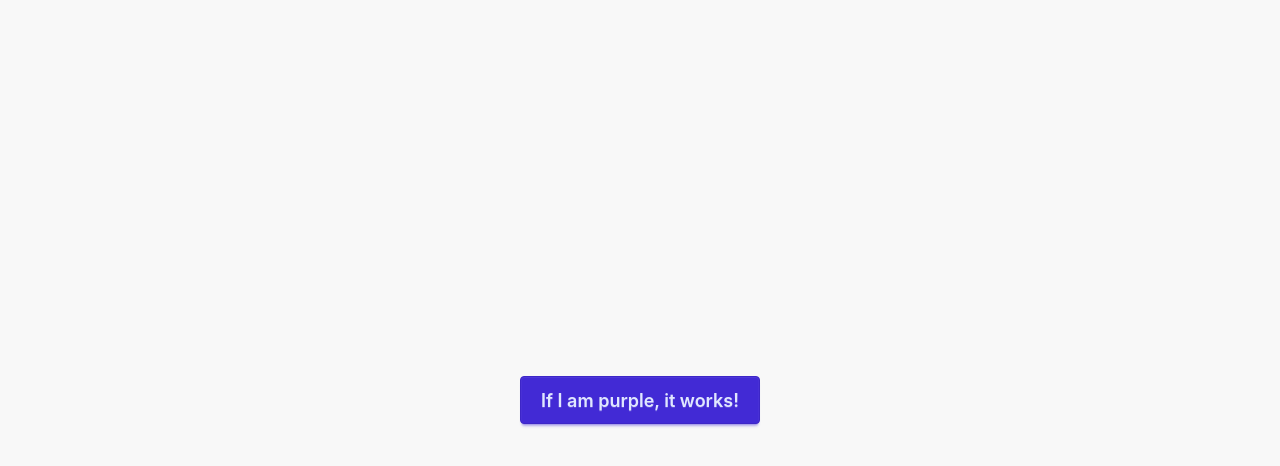
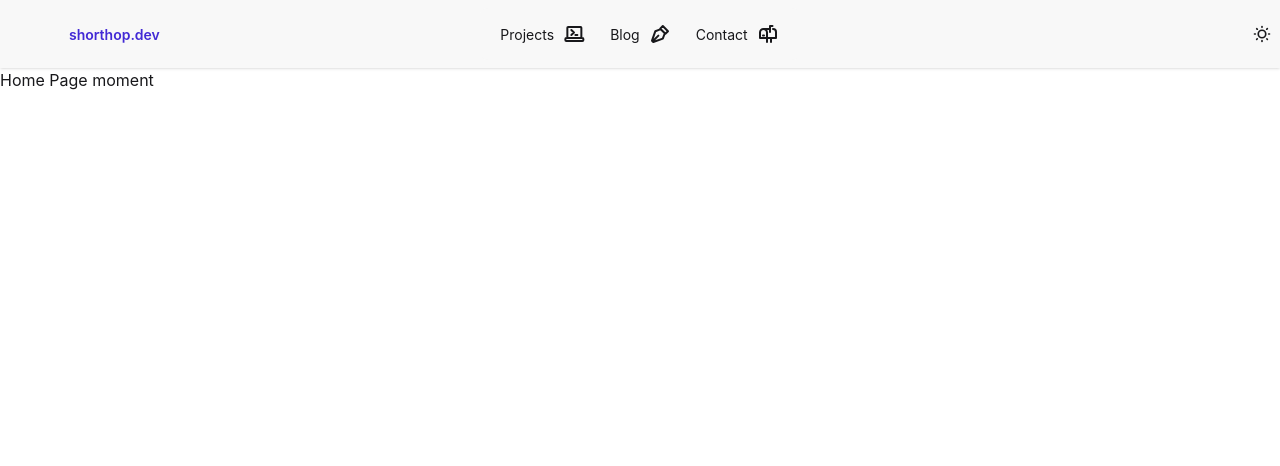
Before and after one commit to CrispyTonkatsu/shorthop.app, a React (Vite) app: page / in a window 1280 px wide. Shown: the top 466 px of the page. Built offline with nearby package versions, Linux system fonts and the light colour scheme.

Commit message:
Completed part of the navbar

```diff
--- a/package.json
+++ b/package.json
@@ -14,6 +14,7 @@
     "daisyui": "^5.6.16",
     "react": "^19.2.7",
     "react-dom": "^19.2.7",
+    "react-router-dom": "^7.18.1",
     "tailwindcss": "^4.3.2"
   },
   "devDependencies": {
--- a/src/App.tsx
+++ b/src/App.tsx
@@ -1,7 +1,17 @@
+import { BrowserRouter, Routes, Route } from "react-router-dom";
+import Home from "./pages/Home.tsx";
+import Navbar from "./components/navbar/Navbar.tsx";
+import Projects from "./pages/Projects.tsx";
+
 export default function App() {
   return (
-    <div className="flex h-screen items-center justify-center bg-base-200">
-      <button className="btn btn-primary btn-lg">If I am purple, it works!</button>
-    </div>
+    <BrowserRouter>
+      <Navbar />
+
+      <Routes>
+        <Route path="/" element={<Home />} />
+        <Route path="/projects" element={<Projects />} />
+      </Routes>
+    </BrowserRouter>
   );
 }
--- /dev/null
+++ b/src/components/navbar/MainButton.tsx
@@ -0,0 +1,14 @@
+import { Link } from "react-router-dom";
+
+export default function MainButton() {
+  const MainButtonData = {
+    label: "shorthop.dev",
+    link: "/",
+  };
+
+  return (
+    <Link className="btn btn-neutral" to={MainButtonData.link}>
+      {MainButtonData.label}
+    </Link>
+  );
+}
--- /dev/null
+++ b/src/components/navbar/Navbar.tsx
@@ -0,0 +1,87 @@
+import { Link } from "react-router-dom";
+import ThemeSwapper from "./ThemeSwapper";
+
+export default function Navbar() {
+  return (
+    <div className="navbar hidden lg:flex bg-base-200 shadow-sm">
+      <div className="navbar-start">
+        <Link className="px-15 btn btn-primary btn-ghost" to="/">
+          shorthop.dev
+        </Link>
+      </div>
+      <div className="navbar-center">
+        <ul className="menu menu-horizontal bg-base-200 rounded-box">
+          <li>
+            <Link to="/projects">
+              Projects
+              <svg
+                className="w-[24px] h-[24px]"
+                aria-hidden="true"
+                xmlns="http://www.w3.org/2000/svg"
+                width="24"
+                height="24"
+                fill="none"
+                viewBox="0 0 24 24"
+              >
+                <path
+                  stroke="currentColor"
+                  strokeLinecap="round"
+                  strokeLinejoin="round"
+                  strokeWidth="2"
+                  d="M5.35709 16V5.78571c0-.43393.34822-.78571.77777-.78571H18.5793c.4296 0 .7778.35178.7778.78571V16M5.35709 16h-1c-.55229 0-1 .4477-1 1v1c0 .5523.44771 1 1 1H20.3571c.5523 0 1-.4477 1-1v-1c0-.5523-.4477-1-1-1h-1M5.35709 16H19.3571M9.35709 8l2.62501 2.5L9.35709 13m4.00001 0h2"
+                />
+              </svg>
+            </Link>
+          </li>
+          <li>
+            <Link to="/projects">
+              Blog
+              <svg
+                className="w-[24px] h-[24px]"
+                aria-hidden="true"
+                xmlns="http://www.w3.org/2000/svg"
+                width="24"
+                height="24"
+                fill="none"
+                viewBox="0 0 24 24"
+              >
+                <path
+                  stroke="currentColor"
+                  strokeLinecap="round"
+                  strokeLinejoin="round"
+                  strokeWidth="2"
+                  d="m4.988 19.012 5.41-5.41m2.366-6.424 4.058 4.058-2.03 5.41L5.3 20 4 18.701l3.355-9.494 5.41-2.029Zm4.626 4.625L12.197 6.61 14.807 4 20 9.194l-2.61 2.61Z"
+                />
+              </svg>
+            </Link>
+          </li>
+          <li>
+            <Link to="/projects">
+              Contact
+              <svg
+                className="w-[24px] h-[24px]"
+                aria-hidden="true"
+                xmlns="http://www.w3.org/2000/svg"
+                width="24"
+                height="24"
+                fill="none"
+                viewBox="0 0 24 24"
+              >
+                <path
+                  stroke="currentColor"
+                  strokeLinecap="round"
+                  strokeLinejoin="round"
+                  strokeWidth="2"
+                  d="M11 16v-5.5A3.5 3.5 0 0 0 7.5 7m3.5 9H4v-5.5A3.5 3.5 0 0 1 7.5 7m3.5 9v4M7.5 7H14m0 0V4h2.5M14 7v3m-3.5 6H20v-6a3 3 0 0 0-3-3m-2 9v4m-8-6.5h1"
+                />
+              </svg>
+            </Link>
+          </li>
+        </ul>
+      </div>
+      <div className="navbar-end">
+        <ThemeSwapper lightTheme="light" darkTheme="abyss" />
+      </div>
+    </div>
+  );
+}
--- /dev/null
+++ b/src/components/navbar/ThemeSwapper.tsx
@@ -0,0 +1,91 @@
+import { useEffect, useState } from "react";
+
+interface ThemeSwapperProps {
+  lightTheme: string;
+  darkTheme: string;
+}
+
+// NOTE: if you were to need more themes this would need to become a drop down
+export default function ThemeSwapper({ lightTheme, darkTheme }: ThemeSwapperProps) {
+  const [isDark, setIsDark] = useState<boolean>(() => {
+    const savedData = localStorage.getItem("isDark");
+
+    // Try to use the system theme on the first visit
+    if (!savedData) {
+      if (typeof window !== "undefined") {
+        return window.matchMedia("(prefers-color-scheme: dark)").matches;
+      }
+    }
+
+    // Otherwise just read what the user wants
+    try {
+      return JSON.parse(savedData);
+    } catch {
+      localStorage.removeItem("isDark");
+    }
+
+    return false;
+  });
+
+  useEffect(() => {
+    document.documentElement.setAttribute("data-theme", isDark ? darkTheme : lightTheme);
+  }, [isDark, lightTheme, darkTheme]);
+
+  // NOTE: This could be abstracted into a custom hook
+  useEffect(() => {
+    if (typeof window === "undefined") {
+      return;
+    }
+
+    const mediaQuery = window.matchMedia("(prefers-color-scheme: dark)");
+
+    function handleChange(e: MediaQueryListEvent) {
+      const hasUserPreference = localStorage.getItem("isDark") !== null;
+      if (hasUserPreference) {
+        return;
+      }
+
+      setIsDark(e.matches);
+    }
+
+    mediaQuery.addEventListener("change", handleChange);
+
+    return () => mediaQuery.removeEventListener("change", handleChange);
+  }, []);
+
+  function handleSwap() {
+    const nextValue = !isDark;
+    setIsDark(nextValue);
+    localStorage.setItem("isDark", JSON.stringify(nextValue));
+  }
+
+  return (
+    <label className="swap swap-rotate">
+      <input
+        type="checkbox"
+        checked={isDark}
+        onChange={() => {
+          handleSwap();
+        }}
+      />
+
+      {/* moon icon */}
+      <svg
+        className="swap-on h-5 w-5 fill-current"
+        xmlns="http://www.w3.org/2000/svg"
+        viewBox="0 0 24 24"
+      >
+        <path d="M21.64,13a1,1,0,0,0-1.05-.14,8.05,8.05,0,0,1-3.37.73A8.15,8.15,0,0,1,9.08,5.49a8.59,8.59,0,0,1,.25-2A1,1,0,0,0,8,2.36,10.14,10.14,0,1,0,22,14.05,1,1,0,0,0,21.64,13Zm-9.5,6.69A8.14,8.14,0,0,1,7.08,5.22v.27A10.15,10.15,0,0,0,17.22,15.63a9.79,9.79,0,0,0,2.1-.22A8.11,8.11,0,0,1,12.14,19.73Z" />
+      </svg>
+
+      {/* sun icon */}
+      <svg
+        className="swap-off h-5 w-5 fill-current"
+        xmlns="http://www.w3.org/2000/svg"
+        viewBox="0 0 24 24"
+      >
+        <path d="M5.64,17l-.71.71a1,1,0,0,0,0,1.41,1,1,0,0,0,1.41,0l.71-.71A1,1,0,0,0,5.64,17ZM5,12a1,1,0,0,0-1-1H3a1,1,0,0,0,0,2H4A1,1,0,0,0,5,12Zm7-7a1,1,0,0,0,1-1V3a1,1,0,0,0-2,0V4A1,1,0,0,0,12,5ZM5.64,7.05a1,1,0,0,0,.7.29,1,1,0,0,0,.71-.29,1,1,0,0,0,0-1.41l-.71-.71A1,1,0,0,0,4.93,6.34Zm12,.29a1,1,0,0,0,.7-.29l.71-.71a1,1,0,1,0-1.41-1.41L17,5.64a1,1,0,0,0,0,1.41A1,1,0,0,0,17.66,7.34ZM21,11H20a1,1,0,0,0,0,2h1a1,1,0,0,0,0-2Zm-9,8a1,1,0,0,0-1,1v1a1,1,0,0,0,2,0V20A1,1,0,0,0,12,19ZM18.36,17A1,1,0,0,0,17,18.36l.71.71a1,1,0,0,0,1.41,0,1,1,0,0,0,0-1.41ZM12,6.5A5.5,5.5,0,1,0,17.5,12,5.51,5.51,0,0,0,12,6.5Zm0,9A3.5,3.5,0,1,1,15.5,12,3.5,3.5,0,0,1,12,15.5Z" />
+      </svg>
+    </label>
+  );
+}
--- a/src/index.css
+++ b/src/index.css
@@ -1,2 +1,4 @@
 @import "tailwindcss";
-@plugin "daisyui";
+@plugin "daisyui" {
+  themes: light, abyss;
+}
--- /dev/null
+++ b/src/pages/Home.tsx
@@ -0,0 +1,7 @@
+export default function Home() {
+  return (
+    <>
+      <>Home Page moment</>
+    </>
+  );
+}
--- /dev/null
+++ b/src/pages/Projects.tsx
@@ -0,0 +1,7 @@
+export default function Projects() {
+  return (
+    <>
+      <>Projects Page moment</>
+    </>
+  );
+}
```
Also changed, not shown: 2 other files (tests, documents, lock files or other folders).
